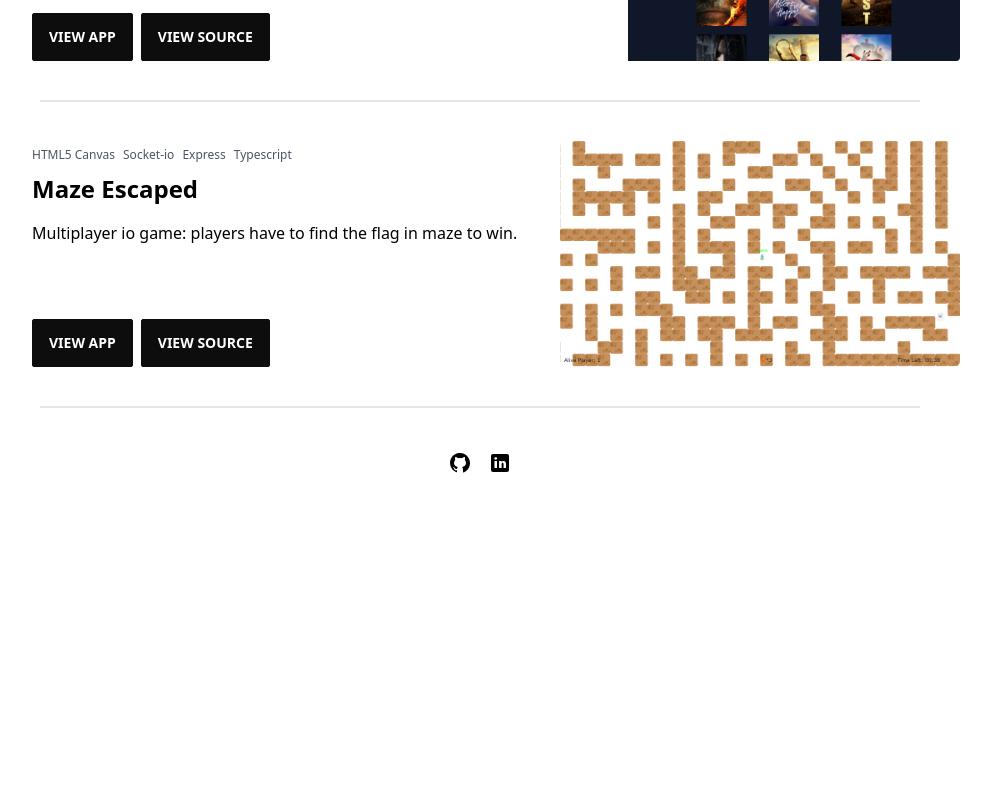
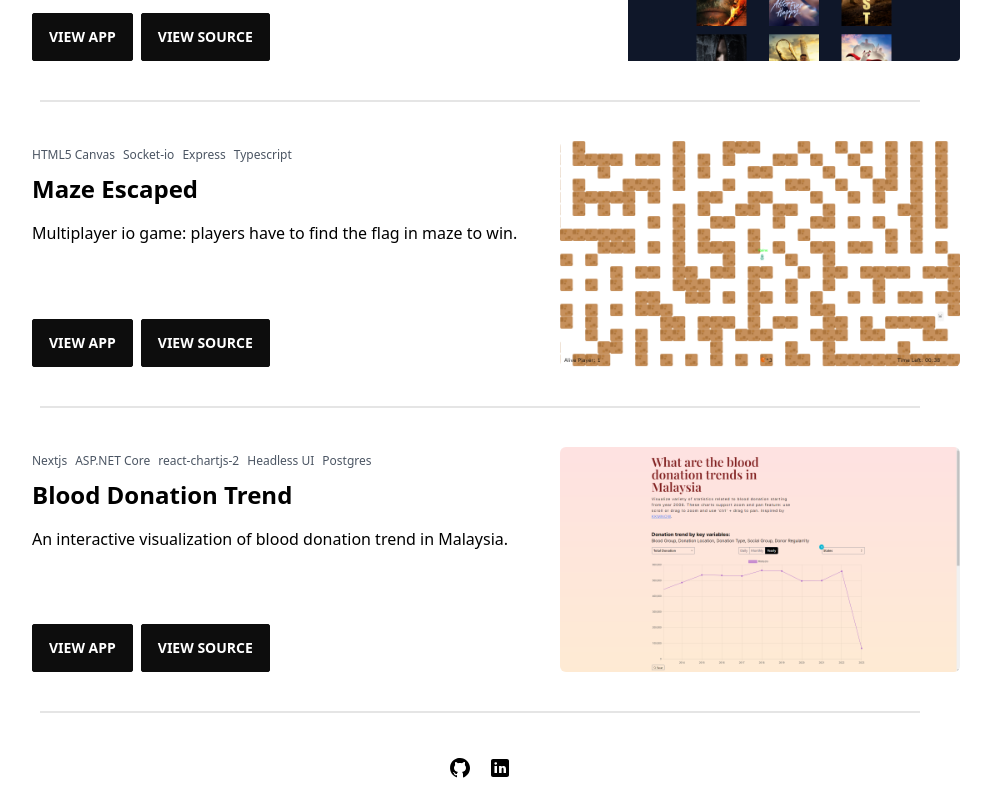
Before and after one commit to hmingji/personal-site, a React (Create React App) app: page / in a window 1280 px wide. Shown: the part 1567-2367 px from the top of the page, without its empty margins (160-1151 px from the left). Before the commit the page ends 2062 px from the top, so only its background shows below. Built offline with nearby package versions, Linux system fonts and the light colour scheme.

Commit message:
add project

```diff
--- a/src/projects.ts
+++ b/src/projects.ts
@@ -75,4 +75,19 @@ export const projects: Project[] = [
     sourceUrl: 'https://github.com/hmingji/Maze-Escaped',
     imageUrl: '/images/project-image-mazeescaped.png',
   },
+  {
+    title: 'Blood Donation Trend',
+    description:
+      'An interactive visualization of blood donation trend in Malaysia.',
+    tags: [
+      'Nextjs',
+      'ASP.NET Core',
+      'react-chartjs-2',
+      'Headless UI',
+      'Postgres',
+    ],
+    appUrl: 'https://blood-donation-trend.vercel.app/',
+    sourceUrl: 'https://github.com/hmingji/DataViz',
+    imageUrl: '/images/project-image-blooddonation.png',
+  },
 ];
```
Also changed, not shown: public/images/project-image-blooddonation.png (added).
